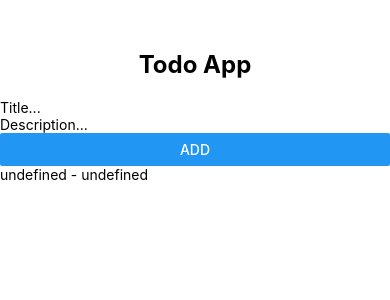
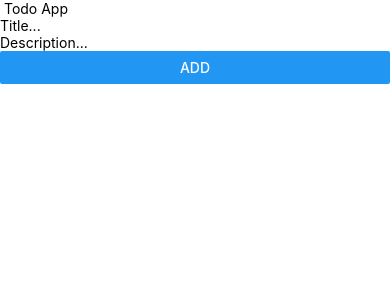
Before and after one commit to pubudu2003060/todoapp-react-native, a React Native app: screen / in a window 390 px wide. Shown: the top 300 px of the page. Built offline with nearby package versions, Linux system fonts and the light colour scheme.

Commit message:
change add function to cant enter empty data

```diff
--- a/App.tsx
+++ b/App.tsx
@@ -10,13 +10,15 @@ function App() {
     id: 0,
   });
 
-  const [taskList, setTaskList] = React.useState([{}]);
+  const [taskList, setTaskList] = React.useState([]);
 
   const addData = (key: string, value: string) => {
     setTask(t => ({ ...t, [key]: value }));
   }
 
   const addTask = () => {
+      if(task.title.trim() == "" )
+      return ;
     const newList = [...taskList, task];
     setTaskList(newList);
     setTask({
@@ -34,20 +36,26 @@ function App() {
         <TextInput
           value={task.title}
           placeholder='Title...'
-          onChangeText={(text) => { addData("title", text) }}></TextInput>
+          onChangeText={(text) => { addData("title", text) }}>
+          </TextInput>
         <TextInput
           value={task.description}
           placeholder='Description...'
-          onChangeText={(text) => { addData("description", text) }}></TextInput>
+          onChangeText={(text) => { addData("description", text) }}>
+          </TextInput>
+           <Button
+                  title='add'
+                  onPress={addTask}
+                  accessibilityLabel='add task to list'>
+                  </Button>
       </View>
-      <Button
-        title='add'
-        onPress={addTask}
-        accessibilityLabel='add task to list'></Button>
 
-      {taskList.map((t,index) =>
+<View>
+{taskList.map((t,index) =>
         <Text>{t.title+" - "+t.description}</Text>
       )}
+</View>
+
 
     </SafeAreaView>
   );
@@ -55,12 +63,7 @@ function App() {
 
 const styles = StyleSheet.create({
   appTitle: {
-    fontSize: 24,
-    fontWeight: 'bold',
-    marginBottom: 20,
-    color: '#000',
-    textAlign: 'center',
-    marginTop: 50,
+
   }
 })
 
--- a/package.json
+++ b/package.json
@@ -10,7 +10,6 @@
     "test": "jest"
   },
   "dependencies": {
-    "@react-native-async-storage/async-storage": "^2.1.2",
     "react": "19.0.0",
     "react-native": "0.78.2",
     "zustand": "^5.0.3"
```
Also changed, not shown: 1 other file (tests, documents, lock files or other folders).
